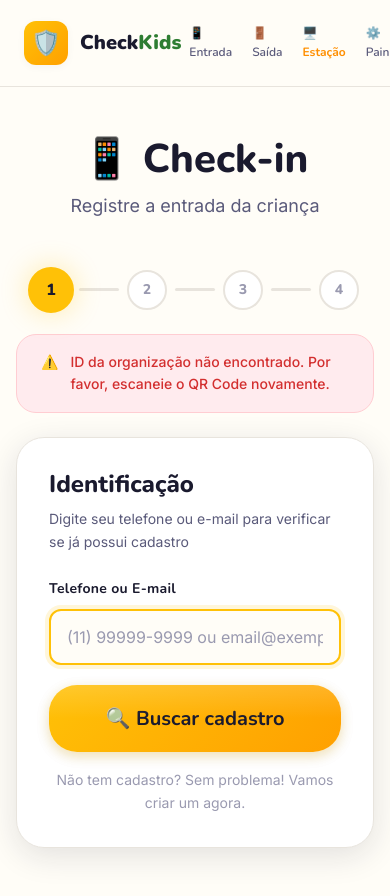
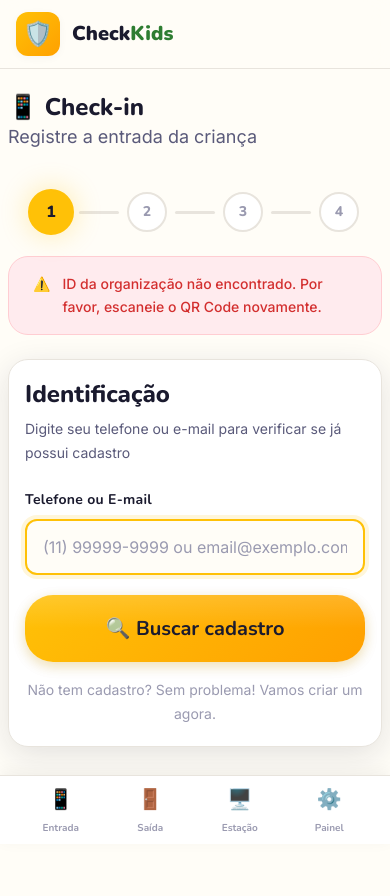
Before and after one commit to cristiano-devfull/check-in_kids, a Next.js app: page /checkin in a window 390 px wide. Shown: the top 896 px of the page. After the commit the page ends 844 px from the top, so only its background shows below. Built offline with nearby package versions, Linux system fonts and the light colour scheme.

Commit message:
feat: implement responsive bottom nav and mobile UI optimizations

```diff
--- a/src/app/globals.css
+++ b/src/app/globals.css
@@ -626,24 +626,22 @@ p {
   min-height: 100vh;
 }
 
-.page-container-narrow {
-  max-width: var(--max-width-form);
-  margin: 0 auto;
-  padding: var(--space-4);
-  min-height: 100vh;
+.page-header p {
+  font-size: var(--text-lg);
 }
 
-.page-header {
-  text-align: center;
-  padding: var(--space-8) 0 var(--space-6);
-}
-
-.page-header h1 {
-  margin-bottom: var(--space-2);
-}
-
-.page-header p {
-  font-size: var(--text-lg);
+@media (max-width: 480px) {
+  .page-container-narrow {
+    padding: var(--space-2);
+  }
+  .page-header {
+    padding: var(--space-4) 0;
+  }
+  .card {
+    padding: var(--space-5) var(--space-4);
+    border-radius: var(--radius-md);
+  }
+  h1 { font-size: var(--text-2xl); }
 }
 
 /* ── Navigation ── */
@@ -652,12 +650,27 @@ p {
   align-items: center;
   justify-content: space-between;
   padding: var(--space-4) var(--space-6);
-  background: rgba(255, 253, 247, 0.85);
+  background: rgba(255, 253, 247, 0.9);
   backdrop-filter: blur(12px);
   position: sticky;
   top: 0;
   z-index: 100;
   border-bottom: 1px solid var(--color-border);
+  transition: all var(--duration-normal) ease;
+}
+
+@media (max-width: 640px) {
+  .nav {
+    padding: var(--space-3) var(--space-4);
+  }
+  .nav-brand-text {
+    font-size: var(--text-lg);
+  }
+  .nav-brand-icon {
+    width: 36px;
+    height: 36px;
+    font-size: 20px;
+  }
 }
 
 .nav-brand {
@@ -716,14 +729,65 @@ p {
   color: var(--color-primary-900);
 }
 
-@media (max-width: 640px) {
+@media (max-width: 768px) {
   .nav-links {
-    gap: var(--space-1);
+    display: none; /* Hidden on mobile, moved to bottom nav */
   }
-  .nav-link {
-    padding: var(--space-2);
-    font-size: var(--text-xs);
+}
+
+/* ── Bottom Navigation (Mobile Only) ── */
+.bottom-nav {
+  display: none;
+  position: fixed;
+  bottom: 0;
+  left: 0;
+  right: 0;
+  background: rgba(255, 255, 255, 0.95);
+  backdrop-filter: blur(16px);
+  border-top: 1px solid var(--color-border);
+  padding: var(--space-2) var(--space-4) calc(var(--space-2) + env(safe-area-inset-bottom));
+  z-index: 1000;
+  justify-content: space-around;
+  align-items: center;
+  box-shadow: 0 -4px 16px rgba(0,0,0,0.05);
+}
+
+@media (max-width: 768px) {
+  .bottom-nav {
+    display: flex;
   }
+  body {
+    padding-bottom: 80px; /* Space for bottom nav */
+  }
+}
+
+.bottom-nav-item {
+  display: flex;
+  flex-direction: column;
+  align-items: center;
+  gap: var(--space-1);
+  text-decoration: none;
+  color: var(--color-text-muted);
+  font-size: 10px;
+  font-weight: 700;
+  font-family: var(--font-display);
+  transition: all var(--duration-fast) ease;
+  min-width: 60px;
+}
+
+.bottom-nav-icon {
+  font-size: 20px;
+  transition: transform var(--duration-fast) var(--ease-spring);
+}
+
+.bottom-nav-item:hover,
+.bottom-nav-item.active {
+  color: var(--color-primary-800);
+}
+
+.bottom-nav-item.active .bottom-nav-icon {
+  transform: translateY(-4px);
+  text-shadow: 0 4px 12px rgba(255, 193, 7, 0.4);
 }
 
 /* ── QR Scanner Area ── */
--- a/src/app/layout.tsx
+++ b/src/app/layout.tsx
@@ -1,4 +1,5 @@
 import type { Metadata, Viewport } from "next";
+import Link from "next/link";
 import "./globals.css";
 
 export const metadata: Metadata = {
@@ -21,22 +22,42 @@ export default function RootLayout({
     <html lang="pt-BR">
       <body>
         <nav className="nav" role="navigation" aria-label="Navegação principal">
-          <a href="/" className="nav-brand" aria-label="CheckKids - Página inicial">
+          <Link href="/" className="nav-brand">
             <div className="nav-brand-icon" aria-hidden="true">🛡️</div>
             <div className="nav-brand-text">
               Check<span>Kids</span>
             </div>
-          </a>
+          </Link>
           <div className="nav-links">
-            <a href="/checkin" className="nav-link" id="nav-checkin">📱 Entrada</a>
-            <a href="/checkout" className="nav-link" id="nav-checkout">🚪 Saída</a>
-            <a href="/estacao" className="nav-link" id="nav-estacao" style={{fontWeight: 700, color: 'var(--color-primary-800)'}}>🖥️ Estação</a>
-            <a href="/admin" className="nav-link" id="nav-admin">⚙️ Painel</a>
+            <Link href="/checkin" className="nav-link" id="nav-checkin">📱 Entrada</Link>
+            <Link href="/checkout" className="nav-link" id="nav-checkout">🚪 Saída</Link>
+            <Link href="/estacao" className="nav-link" id="nav-estacao" style={{fontWeight: 700, color: 'var(--color-primary-800)'}}>🖥️ Estação</Link>
+            <Link href="/admin" className="nav-link" id="nav-admin">⚙️ Painel</Link>
           </div>
         </nav>
         <main>
           {children}
         </main>
+
+        {/* Mobile Bottom Navigation */}
+        <nav className="bottom-nav" aria-label="Navegação móvel">
+          <Link href="/checkin" className="bottom-nav-item" id="mobile-nav-checkin">
+            <span className="bottom-nav-icon">📱</span>
+            <span>Entrada</span>
+          </Link>
+          <Link href="/checkout" className="bottom-nav-item" id="mobile-nav-checkout">
+            <span className="bottom-nav-icon">🚪</span>
+            <span>Saída</span>
+          </Link>
+          <Link href="/estacao" className="bottom-nav-item" id="mobile-nav-estacao">
+            <span className="bottom-nav-icon">🖥️</span>
+            <span>Estação</span>
+          </Link>
+          <Link href="/admin" className="bottom-nav-item" id="mobile-nav-admin">
+            <span className="bottom-nav-icon">⚙️</span>
+            <span>Painel</span>
+          </Link>
+        </nav>
       </body>
     </html>
   );
```
Also changed, not shown: src/app/login/page.tsx (+3 -14 lines).
